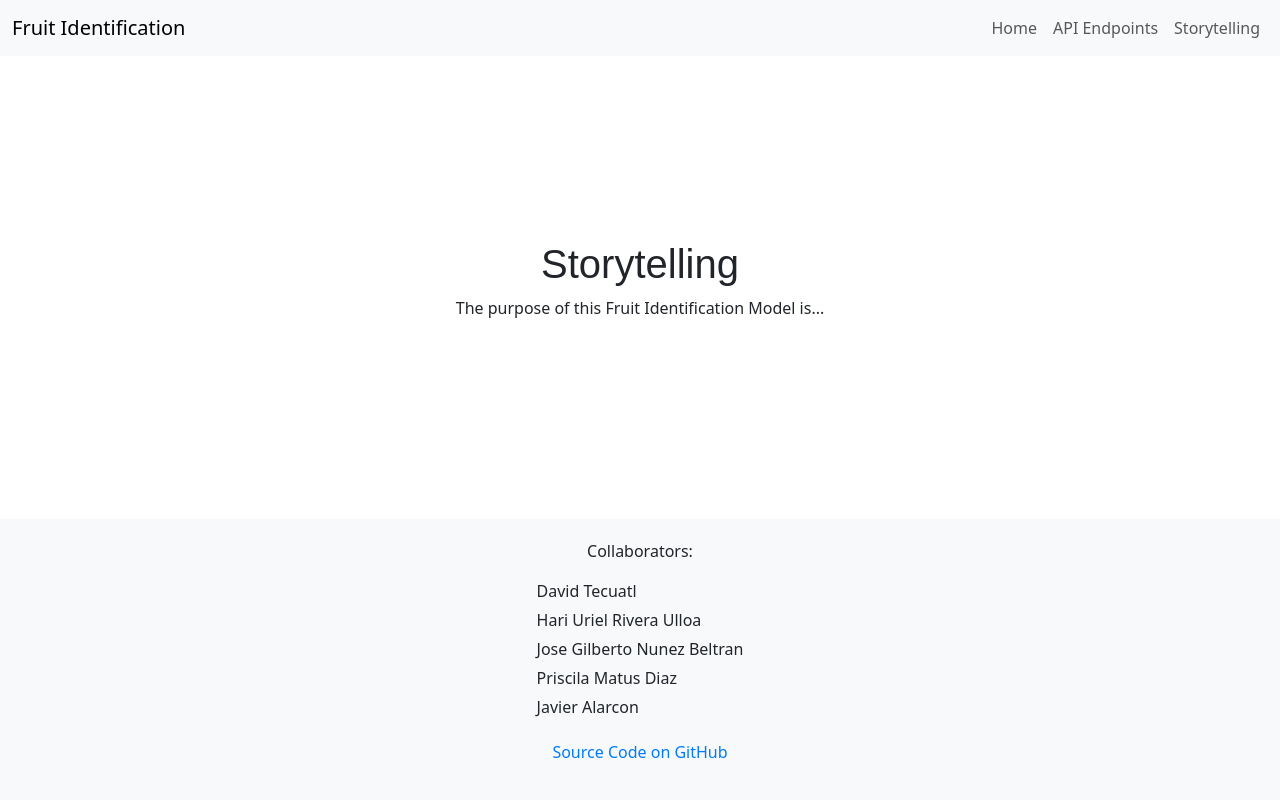
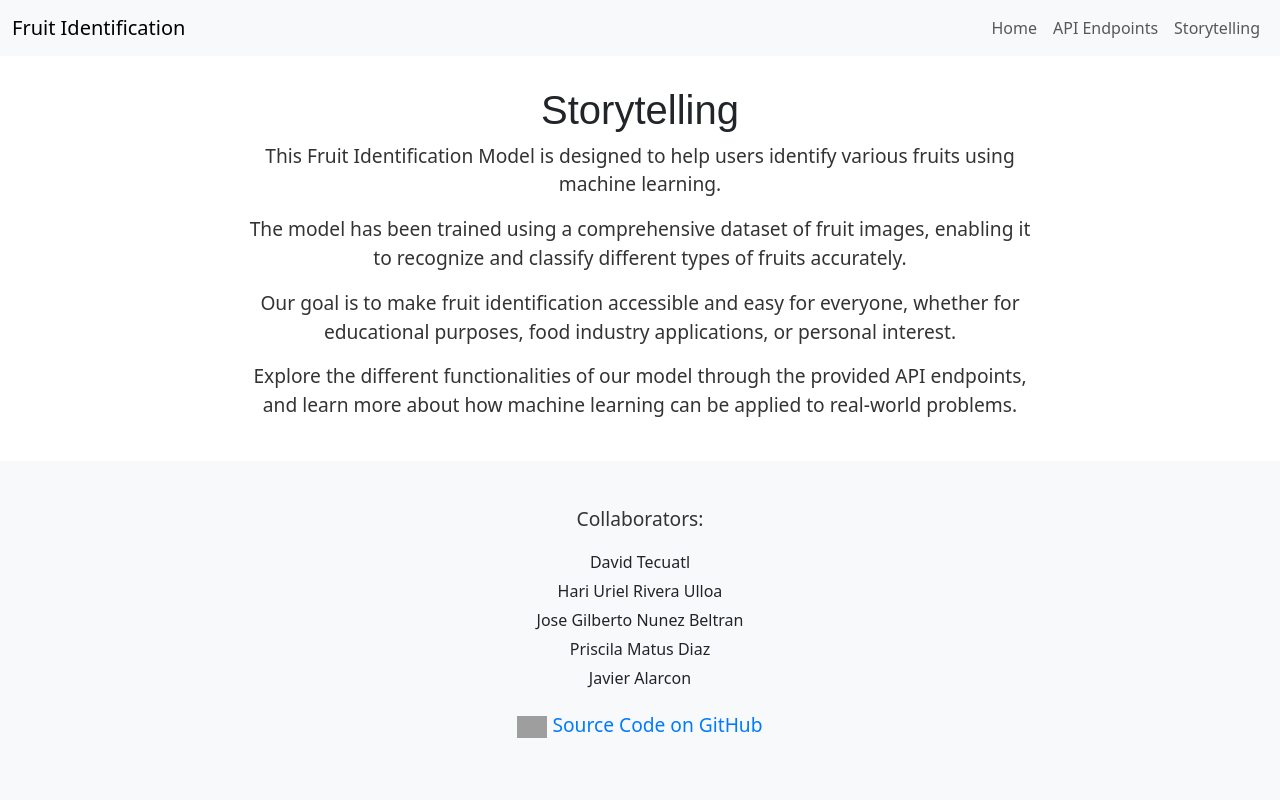
Before and after one commit to Starkilled1/fruit-classification-project, a Flask app: page /storytelling in a window 1280 px wide. Run offline with Flask 3, Linux system fonts and the light colour scheme; parts of the project's set-up code (start-up, migrations or seed data) failed here and were passed over; grey boxes are pictures that could not be loaded.

Commit message:
updating storytelling html endpoint css

```diff
--- /dev/null
+++ b/App/static/css/storytelling.css
@@ -0,0 +1,56 @@
+body {
+    font-family: helvetica;
+    background-color: #e5fce5;
+    margin: 0;
+    display: flex;
+    flex-direction: column;
+    min-height: 100vh;
+}
+
+.container {
+    flex: 1;
+    display: flex;
+    flex-direction: column;
+    align-items: center;
+    justify-content: center;
+    padding-top: 60px; /* Add padding to account for the fixed navbar */
+    text-align: center;
+}
+
+h1 {
+    font-family: 'Arial', sans-serif;
+    font-size: 2.5em;
+    margin-bottom: 20px;
+    color: #333;
+}
+
+p {
+    font-size: 1.2em;
+    color: #333;
+    max-width: 800px;
+    margin-bottom: 20px;
+}
+
+.footer {
+    background-color: #f8f9fa;
+    padding: 20px;
+    text-align: left;
+}
+
+.footer ul {
+    list-style-type: none;
+    padding: 0;
+}
+
+.footer ul li {
+    margin-bottom: 5px;
+}
+
+.footer a {
+    text-decoration: none;
+    color: #007bff;
+}
+
+.footer a:hover {
+    text-decoration: underline;
+}
--- a/App/templates/storytelling.html
+++ b/App/templates/storytelling.html
@@ -1,15 +1,17 @@
 <!DOCTYPE html>
-<html>
+<html lang="en">
 
 <head>
-    <title>Storytelling</title>
-    <link rel="stylesheet" type="text/css" href="static/css/format_fruit.css">
+    <meta charset="UTF-8">
+    <meta name="viewport" content="width=device-width, initial-scale=1.0">
+    <title>Storytelling - Fruit Identification Model</title>
+    <link rel="stylesheet" type="text/css" href="static/css/storytelling.css">
     <link href="https://cdn.jsdelivr.net/npm/bootstrap@5.3.3/dist/css/bootstrap.min.css" rel="stylesheet"
         integrity="sha384-QWTKZyjpPEjISv5WaRU9OFeRpok6YctnYmDr5pNlyT2bRjXh0JMhjY6hW+ALEwIH" crossorigin="anonymous">
 </head>
 
 <body>
-    <!-- Navigation Bar -->
+    <div class="fixed-top">
         <nav class="navbar navbar-expand-lg navbar-light bg-light">
             <div class="container-fluid">
                 <a class="navbar-brand" href="#">Fruit Identification</a>
@@ -32,14 +34,18 @@
                 </div>
             </div>
         </nav>
-
-    <div class="container">
-        <h1>Storytelling</h1>
-        <p>The purpose of this Fruit Identification Model is...</p>
     </div>
 
-    <footer class="footer">
-        <div class="container">
+    <main class="container">
+        <h1>Storytelling</h1>
+        <p>This Fruit Identification Model is designed to help users identify various fruits using machine learning.</p>
+        <p>The model has been trained using a comprehensive dataset of fruit images, enabling it to recognize and classify different types of fruits accurately.</p>
+        <p>Our goal is to make fruit identification accessible and easy for everyone, whether for educational purposes, food industry applications, or personal interest.</p>
+        <p>Explore the different functionalities of our model through the provided API endpoints, and learn more about how machine learning can be applied to real-world problems.</p>
+    </main>
+
+    <footer class="footer bg-light text-left text-lg-start mt-auto">
+        <div class="container p-4">
             <p>Collaborators:</p>
             <ul>
                 <li>David Tecuatl</li>
@@ -48,10 +54,17 @@
                 <li>Priscila Matus Diaz</li>
                 <li>Javier Alarcon</li>
             </ul>
-            <p><a href="https://github.com/Starkilled1/fruit-classification-project.git">Source Code on GitHub</a></p>
+            <p>
+                <a href="https://github.com/Starkilled1/fruit-classification-project.git" target="_blank">
+                    <img src="https://github.githubassets.com/images/modules/logos_page/GitHub-Mark.png" alt="GitHub"
+                        width="30">
+                    Source Code on GitHub
+                </a>
+            </p>
         </div>
     </footer>
 
+    <script src="https://code.jquery.com/jquery-3.6.0.min.js"></script>
     <script src="https://cdn.jsdelivr.net/npm/bootstrap@5.3.3/dist/js/bootstrap.bundle.min.js"
         integrity="sha384-YvpcrYf0tY3lHB60NNkmXc5s9fDVZLESaAA55NDzOxhy9GkcIdslK1eN7N6jIeHz" crossorigin="anonymous">
     </script>
```
Lines whose indentation alone changed are shown as unchanged.
